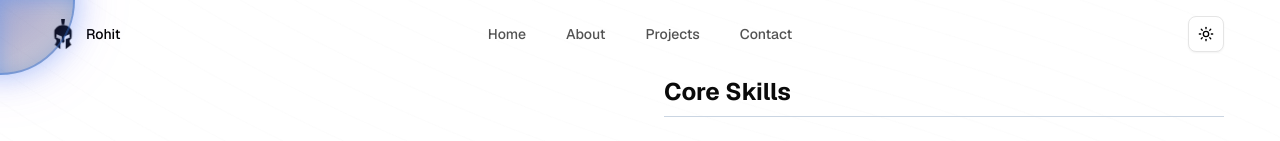
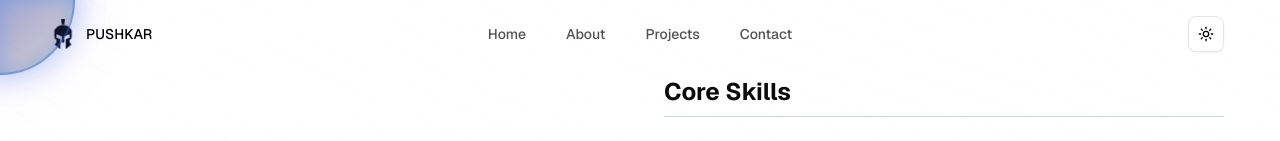
Before and after one commit to pushkarmhaske03-hash/Portfolio, a Next.js app: page / in a window 1280 px wide. Shown: the top 141 px of the page. Built offline with nearby package versions, Linux system fonts and the light colour scheme.

Commit message:
Updated project

```diff
--- a/src/components/ui/resizable-navbar.tsx
+++ b/src/components/ui/resizable-navbar.tsx
@@ -242,7 +242,7 @@ export const NavbarLogo = () => {
         width={30}
         height={30}
       />
-      <span className="font-medium text-black dark:text-white">Rohit</span>
+      <span className="font-medium text-black dark:text-white">PUSHKAR</span>
     </a>
   );
 };
```
